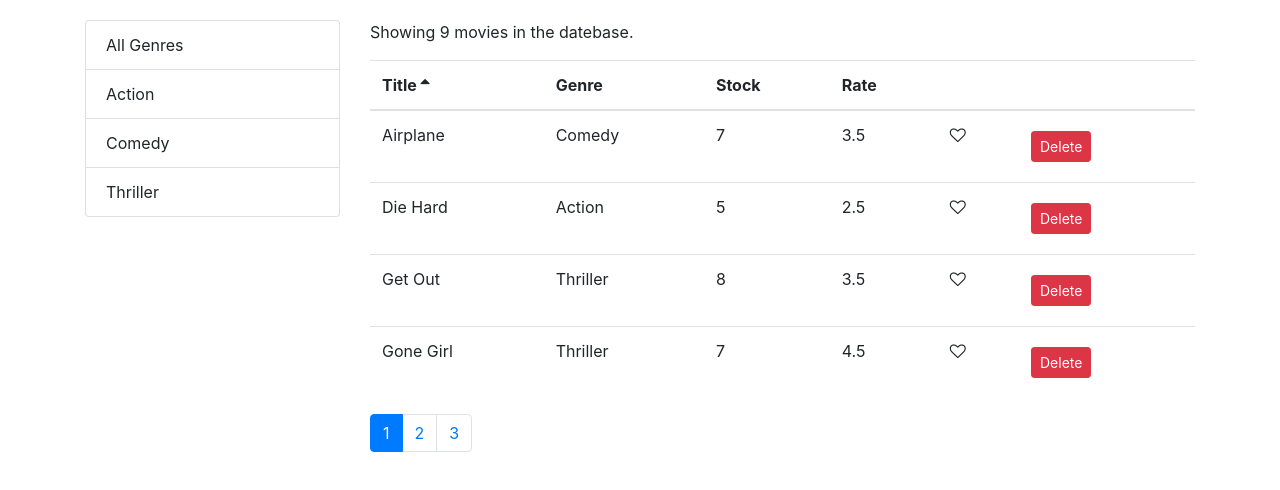
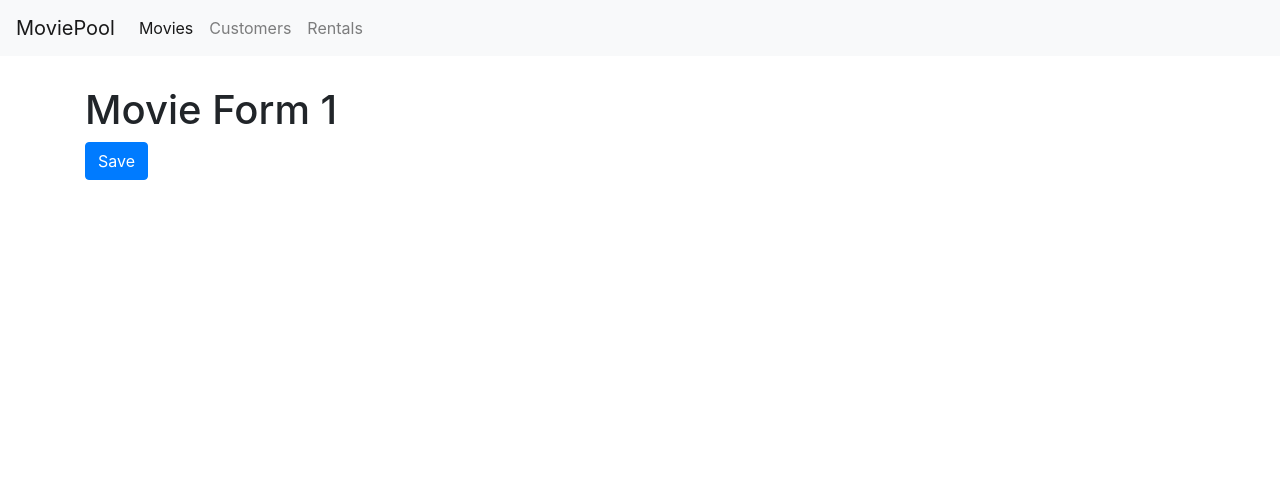
Before and after one commit to bthndncr/React-movieLibrary, a React (Create React App) app: page /movies/1 in a window 1280 px wide. Shown: the top 490 px of the page. Built offline with nearby package versions, Linux system fonts and the light colour scheme.

Commit message:
routing implemented

```diff
--- a/package.json
+++ b/package.json
@@ -9,6 +9,7 @@
     "prop-types": "^15.6.2",
     "react": "^16.8.6",
     "react-dom": "^16.8.6",
+    "react-router-dom": "^5.1.2",
     "react-scripts": "3.0.1"
   },
   "scripts": {
--- a/src/App.js
+++ b/src/App.js
@@ -1,12 +1,29 @@
 import React from "react";
+import { Route, Redirect, Switch } from "react-router-dom";
+import Movies from "./components/movies.jsx";
+import Rentals from "./components/navigation/rentals";
+import Customers from "./components/navigation/customers";
+import NotFound from "./components/navigation/notFound";
+import Navbar from "./components/navigation/navbar";
 import "./App.css";
-import Movies from "./components/movies.jsx";
+import MovieFrom from "./components/navigation/movieFrom";
 
 function App() {
   return (
-    <main className="container">
-      <Movies />
-    </main>
+    <React.Fragment>
+      <Navbar />
+      <main className="container">
+        <Switch>
+          <Route path="/movies/:id" component={MovieFrom} />
+          <Route path="/movies" component={Movies}></Route>
+          <Route path="/customers" component={Customers}></Route>
+          <Route path="/rentals" component={Rentals}></Route>
+          <Route path="/not-found" component={NotFound}></Route>
+          <Redirect from="/" exact to="/movies" />
+          <Redirect to="/not-found" />
+        </Switch>
+      </main>
+    </React.Fragment>
   );
 }
 
--- a/src/components/moviesTable.jsx
+++ b/src/components/moviesTable.jsx
@@ -1,10 +1,15 @@
 import React, { Component } from "react";
+import { Link } from "react-router-dom";
 import Like from "./like";
 import Table from "./table";
 
 class MoviesTable extends Component {
   columns = [
-    { path: "title", label: "Title" },
+    {
+      path: "title",
+      label: "Title",
+      content: movie => <Link to={`/movies/${movie._id}`}>{movie.title}</Link>
+    },
     { path: "genre.name", label: "Genre" },
     { path: "numberInStock", label: "Stock" },
     { path: "dailyRentalRate", label: "Rate" },
--- /dev/null
+++ b/src/components/navigation/customers.jsx
@@ -0,0 +1,7 @@
+import React from "react";
+
+const Customers = () => {
+  return <h1>Customers</h1>;
+};
+
+export default Customers;
--- /dev/null
+++ b/src/components/navigation/movieFrom.jsx
@@ -0,0 +1,17 @@
+import React from "react";
+
+const MovieFrom = ({ match, history }) => {
+  return (
+    <div>
+      <h1>Movie Form {match.params.id}</h1>
+      <button
+        className="btn btn-primary"
+        onClick={() => history.push("/movies")}
+      >
+        Save
+      </button>
+    </div>
+  );
+};
+
+export default MovieFrom;
--- /dev/null
+++ b/src/components/navigation/navbar.jsx
@@ -0,0 +1,40 @@
+import React from "react";
+import { NavLink, Link } from "react-router-dom";
+
+const Navbar = () => {
+  return (
+    <nav class="navbar navbar-expand-lg navbar-light bg-light">
+      <Link className="navbar-brand" to="/">
+        MoviePool
+      </Link>
+      <button
+        className="navbar-toggler"
+        type="button"
+        data-toggle="collapse"
+        data-target="#navbarNav"
+        aria-controls="navbarNav"
+        aria-expanded="false"
+        aria-label="Toggle navigation"
+      >
+        <span className="navbar-toggler-icon"></span>
+      </button>
+      <div className="collapse navbar-collapse" id="navbarNav">
+        <div className="navbar-nav">
+          <NavLink className="nav-item nav-link" to="/movies">
+            Movies
+          </NavLink>
+
+          <NavLink className="nav-item nav-link" to="/customers">
+            Customers
+          </NavLink>
+
+          <NavLink className="nav-item nav-link" to="/rentals">
+            Rentals
+          </NavLink>
+        </div>
+      </div>
+    </nav>
+  );
+};
+
+export default Navbar;
--- /dev/null
+++ b/src/components/navigation/notFound.jsx
@@ -0,0 +1,7 @@
+import React from "react";
+
+const NotFound = () => {
+  return <h1>Not Found</h1>;
+};
+
+export default NotFound;
--- /dev/null
+++ b/src/components/navigation/rentals.jsx
@@ -0,0 +1,7 @@
+import React from "react";
+
+const Rentals = () => {
+  return <h1>Rentals</h1>;
+};
+
+export default Rentals;
--- a/src/index.css
+++ b/src/index.css
@@ -1,7 +1,11 @@
 body {
   margin: 0;
-  padding: 20px 0 0 0;
+  padding: 0 0 0 0;
   font-family: sans-serif;
+}
+
+.navbar {
+  margin-bottom: 30px;
 }
 
 .clickable {
--- a/src/index.js
+++ b/src/index.js
@@ -1,12 +1,18 @@
-import React from 'react';
-import ReactDOM from 'react-dom';
-import './index.css';
-import App from './App';
-import * as serviceWorker from './serviceWorker';
-import 'bootstrap/dist/css/bootstrap.css';
-import 'font-awesome/css/font-awesome.css';
+import React from "react";
+import ReactDOM from "react-dom";
+import { BrowserRouter } from "react-router-dom";
+import "./index.css";
+import App from "./App";
+import * as serviceWorker from "./serviceWorker";
+import "bootstrap/dist/css/bootstrap.css";
+import "font-awesome/css/font-awesome.css";
 
-ReactDOM.render(<App />, document.getElementById('root'));
+ReactDOM.render(
+  <BrowserRouter>
+    <App />
+  </BrowserRouter>,
+  document.getElementById("root")
+);
 
 // If you want your app to work offline and load faster, you can change
 // unregister() to register() below. Note this comes with some pitfalls.
```
Also changed, not shown: 1 other file (tests, documents, lock files or other folders).
